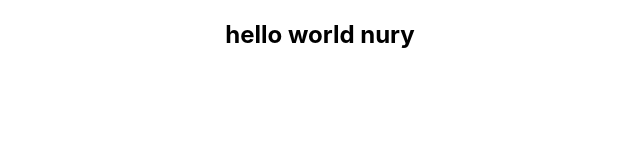
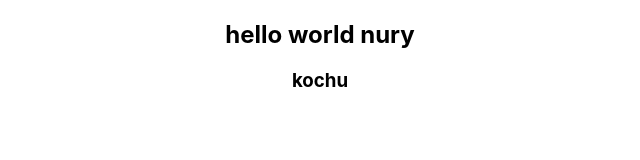
Before and after one commit to jannatnury/violet, a React (Create React App) app: page / in a window 1280 px wide. Shown: the top 160 px of the page, without its empty margins (320-960 px from the left). Built offline with nearby package versions, Linux system fonts and the light colour scheme.

Commit message:
third commit

```diff
--- a/src/App.js
+++ b/src/App.js
@@ -5,6 +5,7 @@ function App() {
   return (
     <div className="App">
       <h2>hello world nury</h2>
+      <h3>kochu</h3>
     </div>
   );
 }
```
